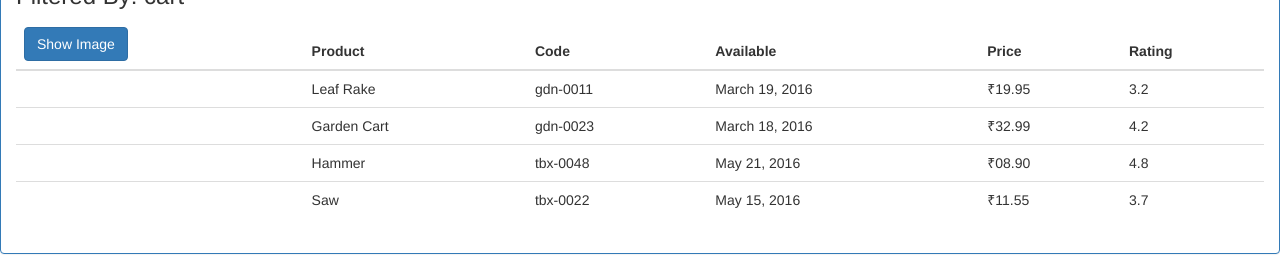
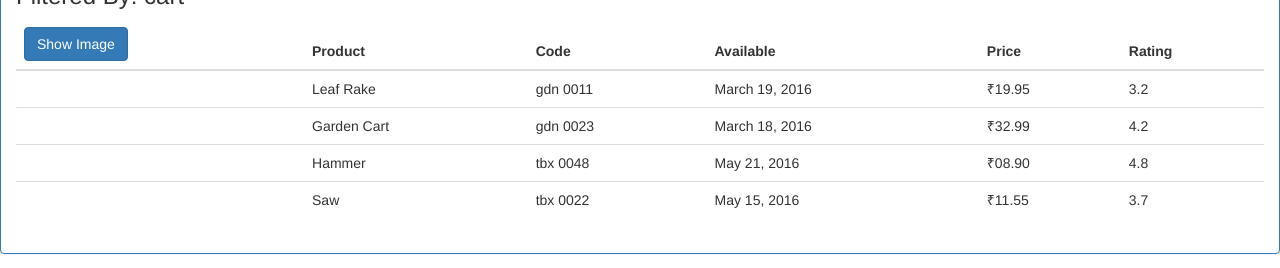
Before and after one commit to rajat-garg/acme-project-dk, an Angular app: page / in a window 1280 px wide. Shown: the part 212-480 px from the top of the page. Built offline with nearby package versions, Linux system fonts and the light colour scheme.

Commit message:
Add pipe to transform - to spaces

```diff
--- a/src/app/app.module.ts
+++ b/src/app/app.module.ts
@@ -4,11 +4,13 @@
 
 import { AppComponent } from './app.component';
 import { ProductListComponent } from './product-list/product-list.component';
+import { ConvertToSpacePipe } from './shared/convert-to-spaces.pipe';
 
 @NgModule({
   declarations: [
     AppComponent,
-    ProductListComponent
+    ProductListComponent,
+    ConvertToSpacePipe
   ],
   imports: [
     BrowserModule,
--- a/src/app/product-list/product-list.component.html
+++ b/src/app/product-list/product-list.component.html
@@ -41,7 +41,7 @@
               />
             </td>
             <td>{{product.productName}}</td>
-            <td>{{product.productCode | lowercase}}</td>
+            <td>{{product.productCode | lowercase | convertToSpaces: '-'}}</td>
             <td>{{product.releaseDate}}</td>
             <td>{{product.price | currency:'INR':true:'2.2-2'}}</td>
             <td>{{product.starRating}}</td>
--- /dev/null
+++ b/src/app/shared/convert-to-spaces.pipe.ts
@@ -0,0 +1,10 @@
+import { Pipe, PipeTransform } from "@angular/core";
+
+@Pipe({
+    name: 'convertToSpaces'
+})
+export class ConvertToSpacePipe implements PipeTransform{
+    transform(value: string, character: string): string {
+        return value.replace(character,' ');
+    }
+}
```
